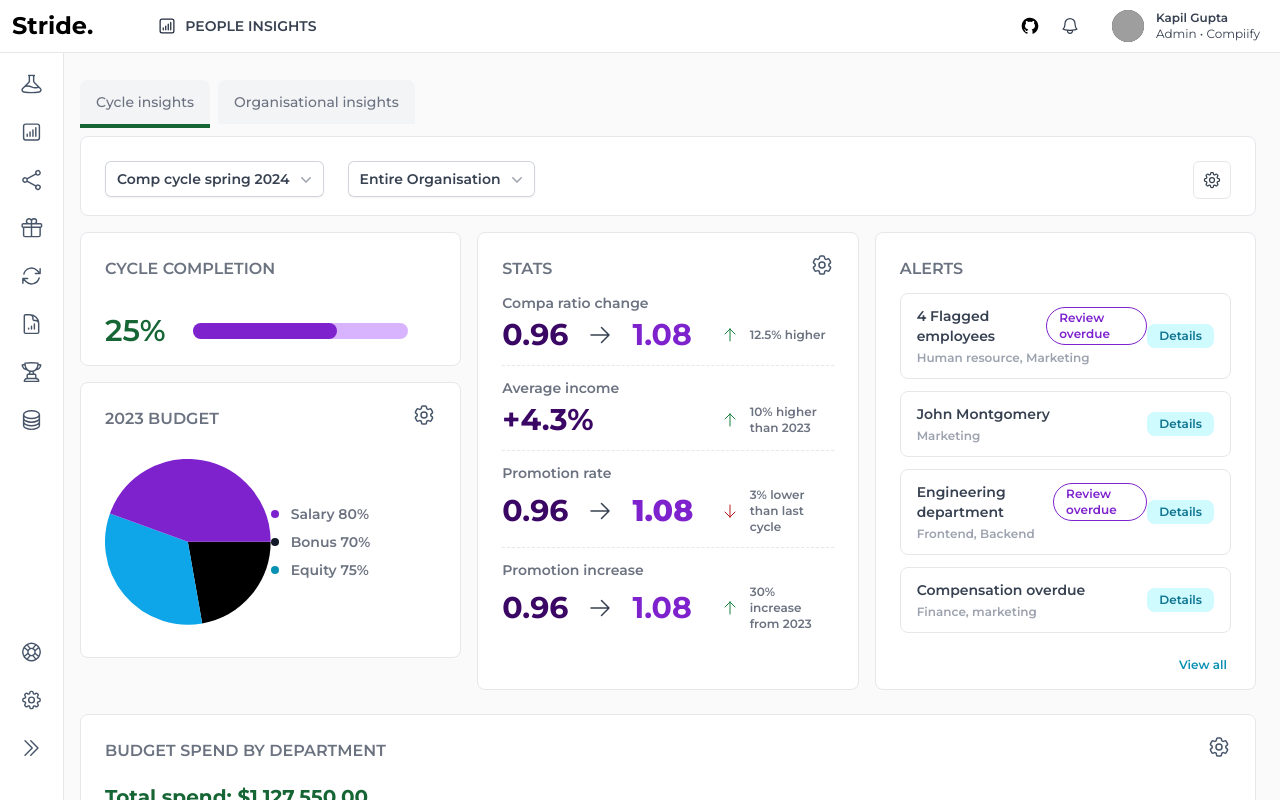
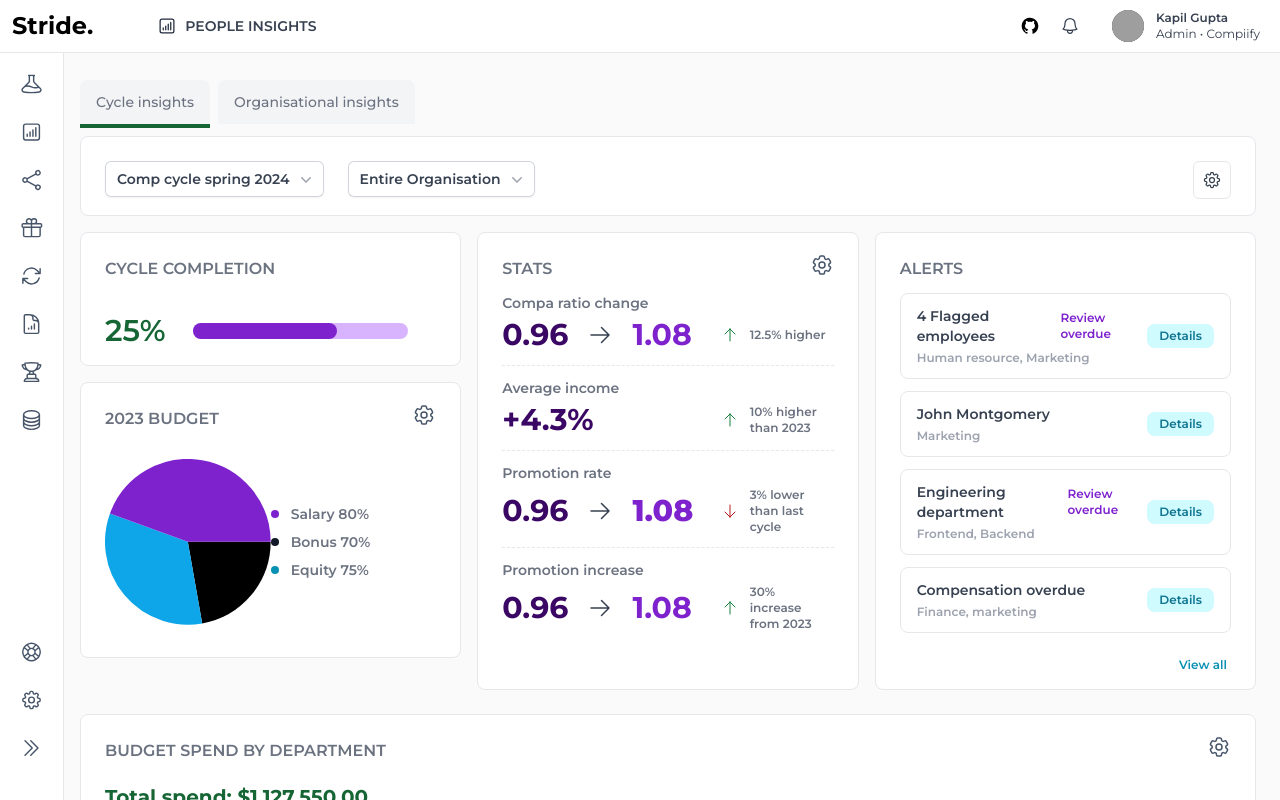
Before and after one commit to paanSinghCoder/comp-dashboard, a Next.js app: page / in a window 1280 px wide. Shown: the top 800 px of the page. Built offline with nearby package versions, Linux system fonts and the light colour scheme; grey boxes are pictures that could not be loaded.

Commit message:
fix(app): chnage pill border

```diff
--- a/app/components/AlertsCard/index.tsx
+++ b/app/components/AlertsCard/index.tsx
@@ -14,7 +14,7 @@ const AlertsCard = () => {
               <span className="text-sm flex items-center text-gray-700">
                 {text}
                 {isOverdue && (
-                  <span className="ml-3 text-xs border border-purple-700 text-purple-700 rounded-full px-3 py-0.5">
+                  <span className="ml-3 text-xs border-purple-700 text-purple-700 rounded-full px-2 py-0.5">
                     Review overdue
                   </span>
                 )}
```
